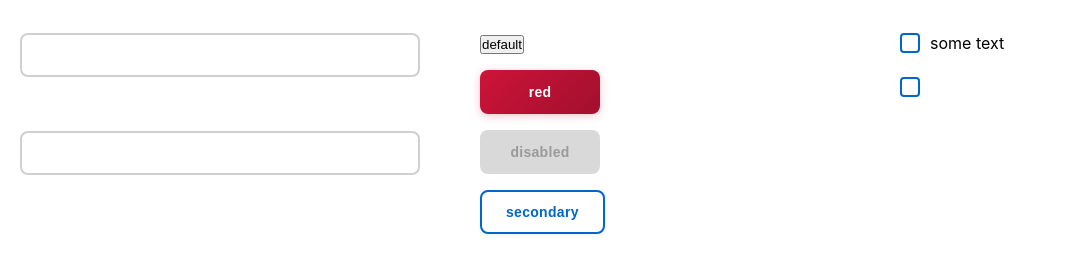
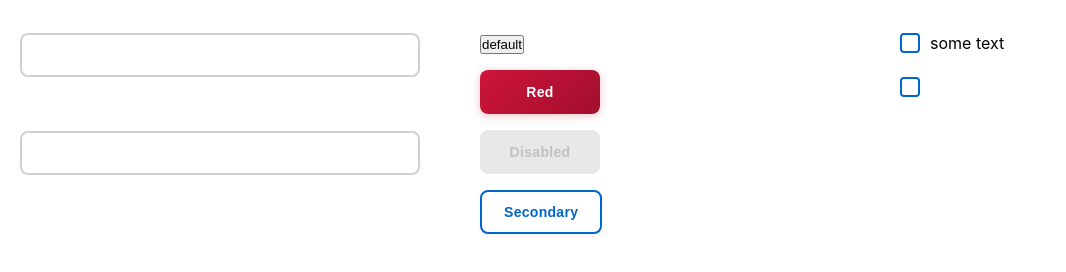
Before and after one commit to dlrozd/hws2-master-1, a React (Create React App) app: page / in a window 1280 px wide. Shown: the part 412-684 px from the top of the page, without its empty margins (0-1066 px from the left). Built offline with nearby package versions, Linux system fonts and the light colour scheme.

Commit message:
Upd: Corrected text-transform and added dark mode support for button styles

```diff
--- a/src/s2-homeworks/hw04/common/c2-SuperButton/SuperButton.module.css
+++ b/src/s2-homeworks/hw04/common/c2-SuperButton/SuperButton.module.css
@@ -13,6 +13,7 @@
     letter-spacing: 0.3px;
     position: relative;
     overflow: hidden;
+    text-transform: capitalize;
 }
 
 .button::before {
@@ -23,9 +24,9 @@
     width: 0;
     height: 0;
     border-radius: 50%;
-    background: rgba(255, 255, 255, 0.2);
+    background: rgba(255, 255, 255, 0.3);
     transform: translate(-50%, -50%);
-    transition: width 0.6s, height 0.6s;
+    transition: width 0.6s ease-out, height 0.6s ease-out;
 }
 
 .button:active::before {
@@ -45,6 +46,7 @@
     color: #0066CC;
     border: 2px solid #0066CC;
     box-shadow: 0 2px 4px rgba(0, 0, 0, 0.05);
+    padding: 8px 22px;
 }
 
 .default {
@@ -62,19 +64,20 @@
 .default:hover {
     background: linear-gradient(135deg, #0052A3 0%, #004080 100%);
     box-shadow: 0 4px 12px rgba(0, 102, 204, 0.35);
-    transform: translateY(-1px);
+    transform: translateY(-2px);
 }
 
 .red:hover {
     background: linear-gradient(135deg, #A30F2D 0%, #8A0C25 100%);
     box-shadow: 0 4px 12px rgba(204, 20, 57, 0.35);
-    transform: translateY(-1px);
+    transform: translateY(-2px);
 }
 
 .secondary:hover {
     background: #F0F7FF;
     border-color: #0052A3;
     box-shadow: 0 2px 8px rgba(0, 102, 204, 0.15);
+    transform: translateY(-1px);
 }
 
 .default:active {
@@ -102,6 +105,7 @@
     box-shadow: none;
     transform: none;
     border-color: #D9D9D9;
+    opacity: 0.6;
 }
 
 .button:disabled::before {
@@ -116,4 +120,32 @@
 .secondary:disabled {
     background: white;
     border-color: #D9D9D9;
+    color: #9A9A9A;
 }
+
+/* Dark mode support */
+@media (prefers-color-scheme: dark) {
+    .button {
+        box-shadow: 0 2px 8px rgba(0, 0, 0, 0.5);
+    }
+
+    .secondary {
+        background: #1a1a1a;
+        box-shadow: 0 2px 4px rgba(0, 0, 0, 0.3);
+    }
+
+    .secondary:hover {
+        background: #0a2540;
+    }
+}
+
+/* Reduced motion support */
+@media (prefers-reduced-motion: reduce) {
+    .button {
+        transition: none;
+    }
+
+    .button::before {
+        display: none;
+    }
+}
```
